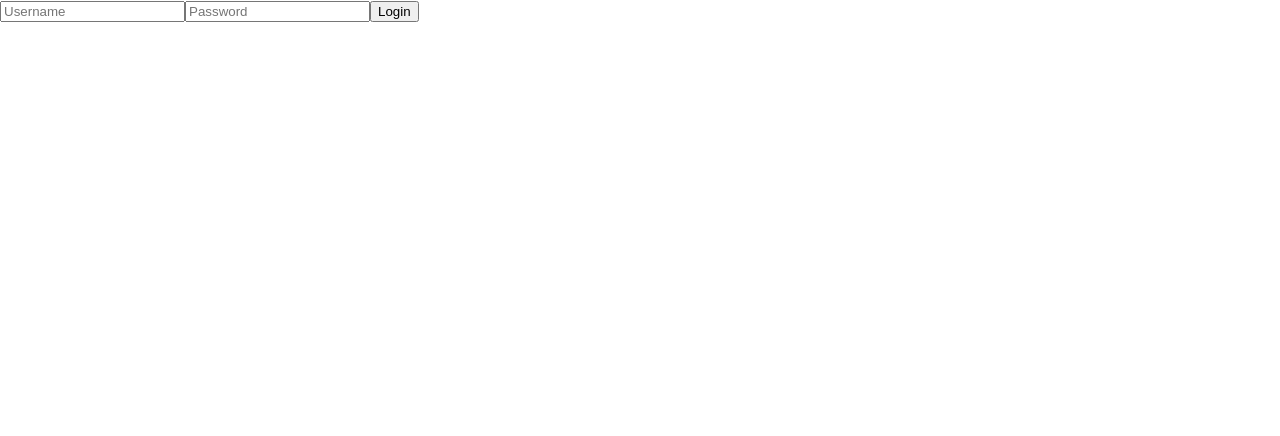
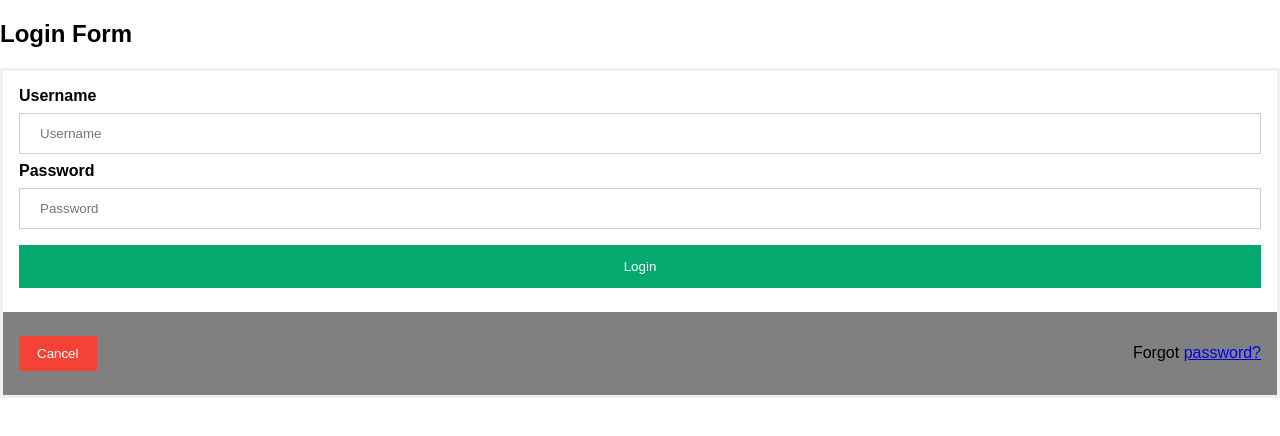
Before and after one commit to twan-hub/Amp-up-frontend, a React (Create React App) app: page / in a window 1280 px wide. Shown: the top 436 px of the page. Built offline with nearby package versions, Linux system fonts and the light colour scheme.

Commit message:
css added to login

```diff
--- a/src/App.js
+++ b/src/App.js
@@ -1,6 +1,7 @@
 import logo from './logo.svg';
 import './App.css';
 import { useState } from 'react';
+import Login from './Login/Login'
 
 function App() {
   const [username,setUsername] = useState("");
@@ -34,24 +35,7 @@ function App() {
   };
   return (
       <div>
-        <form onSubmit={handleSubmit}>
-          <input
-            type="text"
-            value={username}
-            placeholder="Username"
-            onChange={(e) => setUsername(e.target.value)}
-          />
-          <input
-            type="text"
-            value={password}
-            placeholder="Password"
-            onChange={(e) => setPassword(e.target.value)}
-          />
-          <button type="submit">Login</button>
-
-          <div className="message">{message ? <p>{message}</p> : null}</div>
-
-        </form>
+        <Login/>
       </div>
     );
 }
--- a/src/Login/Login.js
+++ b/src/Login/Login.js
@@ -34,6 +34,7 @@ function Login() {
     };
     return (
         <div>
+            <body>
                 <h2>Login Form</h2>
 
             <form onSubmit={handleSubmit}>
@@ -43,22 +44,24 @@ function Login() {
                     <input type="text"
                         value={username}
                         placeholder="Username"
-                        onChange={(e) => setUsername(e.target.value)} required/>
+                        onChange={(e) => setUsername(e.target.value)} required />
 
                     <label for="psw"><b>Password</b></label>
                     <input type="password"
                         value={password}
                         placeholder="Password"
-                            onChange={(e) => setPassword(e.target.value)} required/>
+                        onChange={(e) => setPassword(e.target.value)} required />
 
                     <button type="submit">Login</button>
                 </div>
 
-                        <div clasName="container" style={{backgroundColor:'grey'}}>
+                <div className="container" style={{ backgroundColor: 'grey' }}>
                     <button type=" button" className="cancelbtn">Cancel</button>
                     <span className="psw">Forgot <a href="#">password?</a></span>
                 </div>
             </form>
+            </body>
+
         </div>
 
     );
```
Lines whose indentation alone changed are shown as unchanged.
